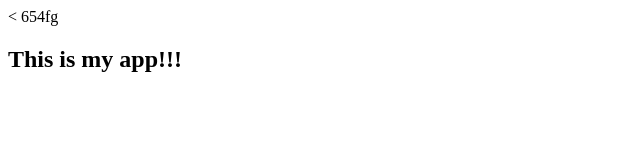
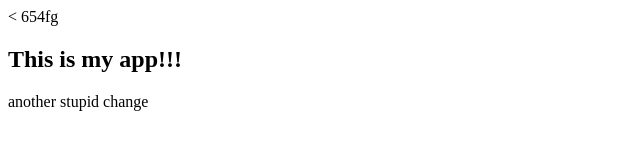
Before and after one commit to jimenezmalejandro/git-Practice, a plain HTML site: page index.html in a window 1280 px wide. Shown: the whole page, without its empty margins (0-640 px from the left). Drawn offline with Linux system fonts and the light colour scheme.

Commit message:
one more change

```diff
--- a/index.html
+++ b/index.html
@@ -6,5 +6,6 @@
   </head>
   <body>654fg
     <h2>This is my app!!!</h2>
+    another stupid change
   </body>
 </html>
```
